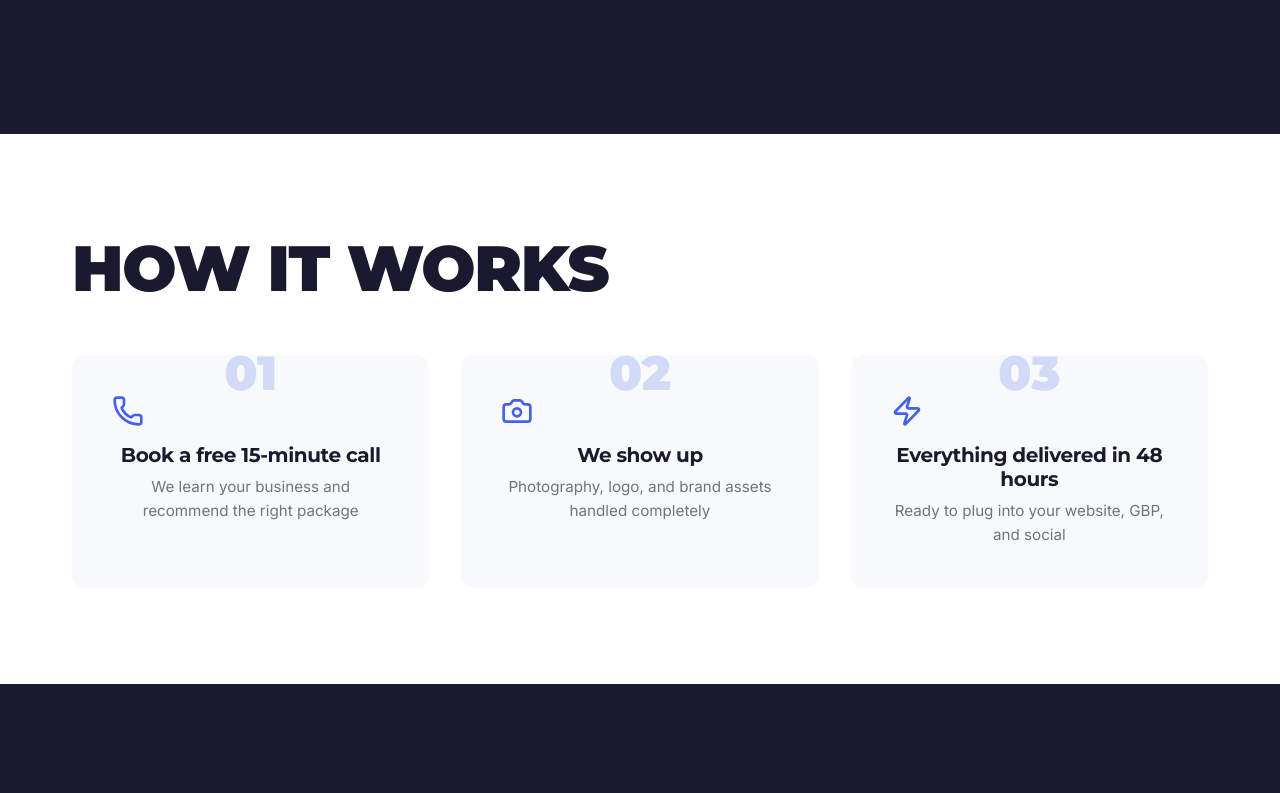
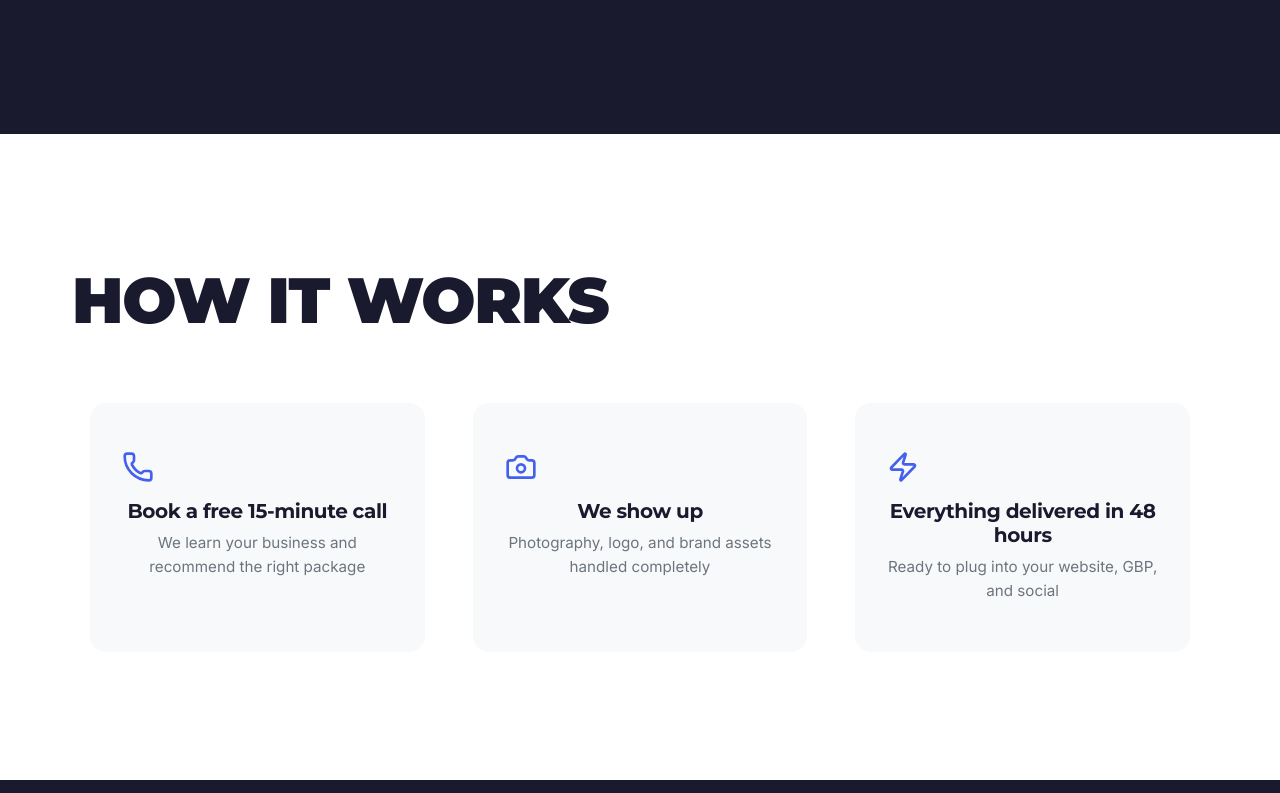
Before and after one commit to Ali-Jordan/VideoZak, a React (Vite) app: page / in a window 1280 px wide. Shown: the part 1980-2773 px from the top of the page. Built offline with nearby package versions, Linux system fonts and the light colour scheme.

Commit message:
fix: nav opaque, how it works spacing

```diff
--- a/src/App.css
+++ b/src/App.css
@@ -71,7 +71,7 @@ h1, h2, h3, h4, h5, h6 {
 
 .nav-fixed.nav-visible {
   transform: translateY(0);
-  background: rgba(26, 26, 46, 0.95);
+  background: rgba(26, 26, 46, 1);
   backdrop-filter: blur(10px);
 }
 
@@ -512,26 +512,11 @@ h1, h2, h3, h4, h5, h6 {
 }
 
 /* Process Section */
-.process-section {
-  padding: 6rem 2rem;
-  background: var(--color-white);
-}
+.process-section { background: var(--color-white); padding: 8rem 2rem; }
 
-.process-steps {
-  display: grid;
-  grid-template-columns: repeat(auto-fit, minmax(280px, 1fr));
-  gap: 2rem;
-  margin-top: 3rem;
-}
+.process-steps { display: grid; grid-template-columns: repeat(3, 1fr); gap: 3rem; max-width: 1100px; margin: 4rem auto 0; }
 
-.process-step {
-  text-align: center;
-  padding: 2.5rem;
-  background: var(--color-gray-100);
-  border-radius: 12px;
-  position: relative;
-  transition: all var(--transition-medium);
-}
+.process-step { text-align: center; padding: 3rem 2rem; background: var(--color-gray-100); border-radius: 16px; }
 
 .process-step:hover {
   transform: translateY(-5px);
```
